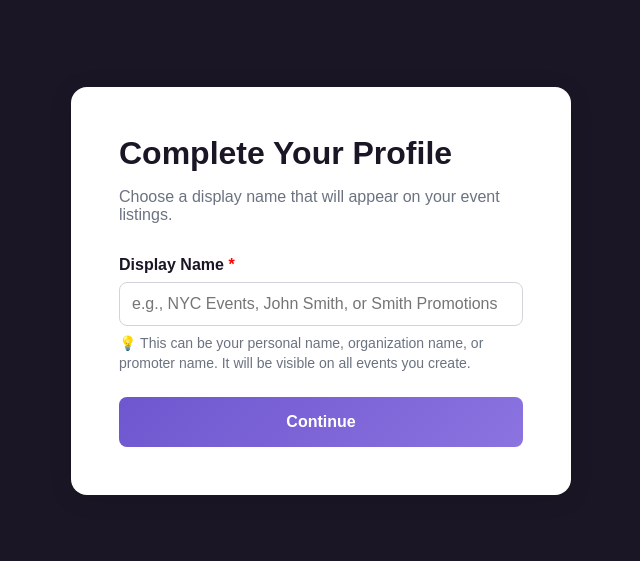
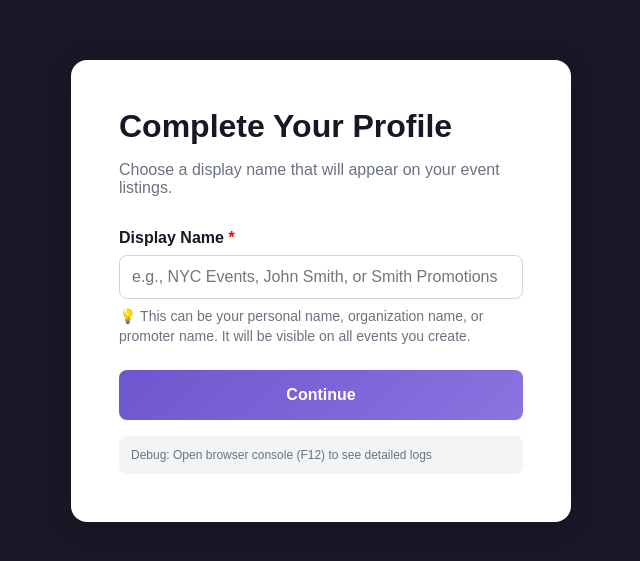
Before and after one commit to Pankajdweb/Gatherings-CMS, a Next.js app: page /onboarding in a window 1280 px wide. Shown: the part 109-670 px from the top of the page, without its empty margins (319-959 px from the left). Built offline with nearby package versions, Linux system fonts and the light colour scheme; no server answers.

Commit message:
Update page.tsx

```diff
--- a/app/onboarding/page.tsx
+++ b/app/onboarding/page.tsx
@@ -1,6 +1,6 @@
 'use client';
 
-import { useState } from 'react';
+import { useState, useEffect } from 'react';
 import { useUser } from '@clerk/nextjs';
 
 export default function OnboardingPage() {
@@ -8,6 +8,15 @@ export default function OnboardingPage() {
   const [displayName, setDisplayName] = useState('');
   const [isSubmitting, setIsSubmitting] = useState(false);
   const [error, setError] = useState('');
+  const [debugInfo, setDebugInfo] = useState('');
+
+  // Check current metadata on load
+  useEffect(() => {
+    if (user) {
+      console.log('Current user metadata:', user.unsafeMetadata);
+      setDebugInfo(`Current onboarding status: ${user.unsafeMetadata?.onboardingComplete ? 'Complete' : 'Incomplete'}`);
+    }
+  }, [user]);
 
   const handleSubmit = async (e: React.FormEvent) => {
     e.preventDefault();
@@ -19,23 +28,38 @@ export default function OnboardingPage() {
 
     setIsSubmitting(true);
     setError('');
+    setDebugInfo('Starting update...');
 
     try {
-      await user?.update({
+      console.log('Updating user metadata...');
+
+      const updateResult = await user?.update({
         unsafeMetadata: {
           displayName: displayName.trim(),
           onboardingComplete: true,
         }
       });
 
-      // Set a flag in localStorage to bypass middleware check
-      localStorage.setItem('onboarding_completed', 'true');
+      console.log('Update result:', updateResult);
+      console.log('Updated metadata:', updateResult?.unsafeMetadata);
 
-      // Immediate redirect
+      setDebugInfo('Update successful! Reloading session...');
+
+      // Force reload the user session
+      await user?.reload();
+
+      console.log('After reload:', user?.unsafeMetadata);
+      setDebugInfo('Session reloaded. Redirecting in 3 seconds...');
+
+      // Wait 3 seconds so we can see the debug info
+      await new Promise(resolve => setTimeout(resolve, 3000));
+
+      // Direct navigation
       window.location.href = '/';
     } catch (err) {
-      console.error('Onboarding error:', err);
-      setError('Failed to save display name. Please try again.');
+      console.error('Full error:', err);
+      setError(`Failed to save: ${err instanceof Error ? err.message : 'Unknown error'}`);
+      setDebugInfo(`Error: ${err instanceof Error ? err.message : 'Unknown error'}`);
       setIsSubmitting(false);
     }
   };
@@ -73,6 +97,20 @@ export default function OnboardingPage() {
         }}>
           Choose a display name that will appear on your event listings.
         </p>
+
+        {debugInfo && (
+          <div style={{
+            padding: '0.75rem',
+            background: '#e0f2fe',
+            color: '#0369a1',
+            borderRadius: '8px',
+            marginBottom: '1rem',
+            fontSize: '0.875rem',
+            fontFamily: 'monospace'
+          }}>
+            {debugInfo}
+          </div>
+        )}
 
         <form onSubmit={handleSubmit}>
           <div style={{ marginBottom: '1.5rem' }}>
@@ -147,6 +185,17 @@ export default function OnboardingPage() {
             {isSubmitting ? 'Saving...' : 'Continue'}
           </button>
         </form>
+
+        <div style={{
+          marginTop: '1rem',
+          padding: '0.75rem',
+          background: '#f3f4f6',
+          borderRadius: '8px',
+          fontSize: '0.75rem',
+          color: '#6b7280'
+        }}>
+          Debug: Open browser console (F12) to see detailed logs
+        </div>
       </div>
     </div>
   );
```
